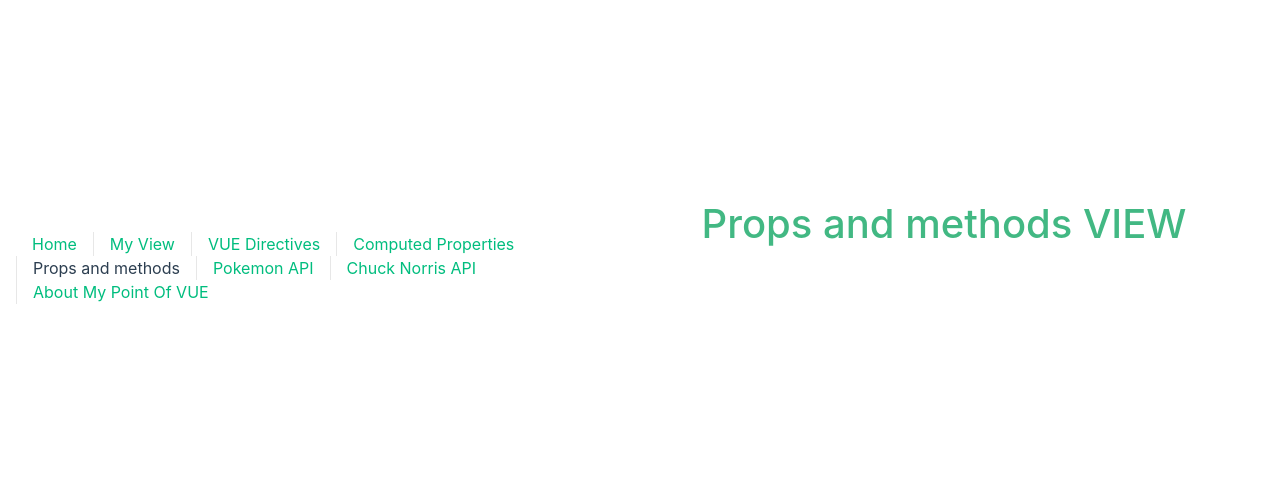
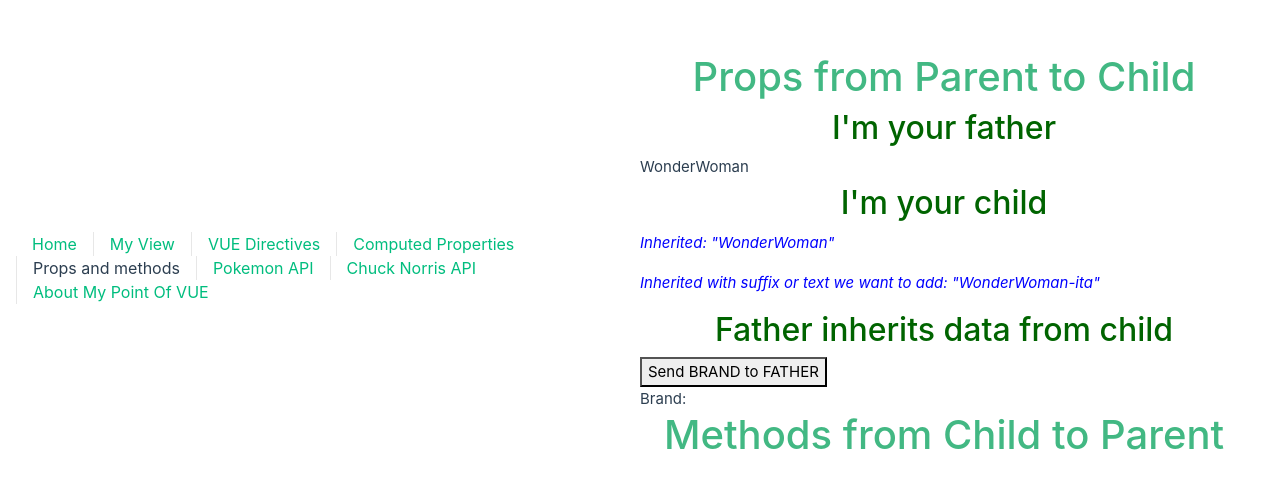
Before and after one commit to LolaGM/MyPointOfVue, a Vue app: page /props in a window 1280 px wide. Shown: the part 140-628 px from the top of the page. Built offline with nearby package versions, Linux system fonts and the light colour scheme.

Commit message:
working on props and methods - parent and child components

```diff
--- /dev/null
+++ b/src/components/myComponents/props/ChildComponent.vue
@@ -0,0 +1,45 @@
+<script>
+import { emit } from 'process';
+
+export default {
+    //llamamos con los PROPS dentro del hijo a la variable y al tipo de variable
+    props:{
+        movieTitle: String,
+    },
+    //para pasar la variable de HIJO a PADRE usamos METHODS
+    //le decimos DATA y que devuelva con  nombre de la variable y su valor
+    methods: {
+        data(){
+            return{
+                brand:"DC Comics",
+            }
+        },
+        sendBrand(){
+            this.$emit
+        }
+    },
+}
+</script>
+<!-- Queremos que el hijo imprima por pantalla la variable que tiene el PADRE
+Aquí esta variable no existe.
+La vamos a llamar en SCRIPT con los PROPS indicando NOMBRE de la vaariable y TIPO DE VARIABLE en este caso STRING -->
+<template>
+    <div>
+        <h2>I'm your child</h2>
+        <p>Inherited: "{{ movieTitle }}"</p>
+        <p>Inherited with suffix or text we want to add: "{{ movieTitle }}-ita"</p>
+        <h2>Father inherits data from child</h2>
+        <button @click="sendBrand">Send BRAND to FATHER</button>
+    </div>
+</template>
+
+<style lang="CSS" scoped>
+h2{
+    color:darkgreen;
+    margin-top:5px;
+}
+p{
+    color:blue;
+    margin-top:5px;
+}
+</style>
--- /dev/null
+++ b/src/components/myComponents/props/ParentComponent.vue
@@ -0,0 +1,41 @@
+<script>
+//insertamos datos para que se nos devuelva al llamarlos en el SPAN de TEMPLATE
+//importamos y exportamos al hijo al que llamamos más abajo
+import ChildComponent from './ChildComponent.vue';
+export default {
+    //llamamos al componente
+    components:{ ChildComponent},
+    data(){
+        return {
+            movieTitle:"WonderWoman",
+            brand:"",
+        }
+    }
+}
+</script>
+<!-- Llamo a la variable con dos bigotes dentro de SPAN -->
+<template>
+    <div>
+        <h2>I'm your father</h2>
+        <span>{{ movieTitle }}</span>
+<!-- Llamamos al componente hijo -->
+        <ChildComponent :movieTitle="movieTitle"/>
+<!-- Queremos imprimir en el padre la variable que contiene el hijo -->
+        <span>Brand: {{ brand }}</span>
+    </div>
+</template>
+
+<style>
+h2{
+    color:darkgreen;
+    margin-top:5px;
+}
+h5{
+    color:blue;
+    margin-top:5px;
+}
+p{
+    color:green;
+    margin-top:5px;
+}
+</style>
--- a/src/components/myComponents/props/Props.vue
+++ /dev/null
@@ -1,26 +0,0 @@
-<script>
-export default {
-
-}
-</script>
-
-<template>
-    <div>
-        <h4>Props and methods component</h4>
-    </div>
-</template>
-
-<style>
-h4{
-    color:darkgreen;
-    margin-top:5px;
-}
-h5{
-    color:blue;
-    margin-top:5px;
-}
-p{
-    color:green;
-    margin-top:5px;
-}
-</style>
--- a/src/views/PropsView.vue
+++ b/src/views/PropsView.vue
@@ -1,13 +1,16 @@
 <script>
-import Props from '../components/myComponents/props/Props.vue'
+import ParentComponent from '../components/myComponents/props/ParentComponent.vue'
 export default {
-  components: { Props },
+  components: { ParentComponent },
 
 }
 </script>
 <template>
     <div>
-        <h1>Props and methods VIEW</h1>
+        <h1>Props from Parent to Child</h1>
+        <ParentComponent/>
+        <h1>Methods from Child to Parent</h1>
+
     </div>
 </template>
 
```
